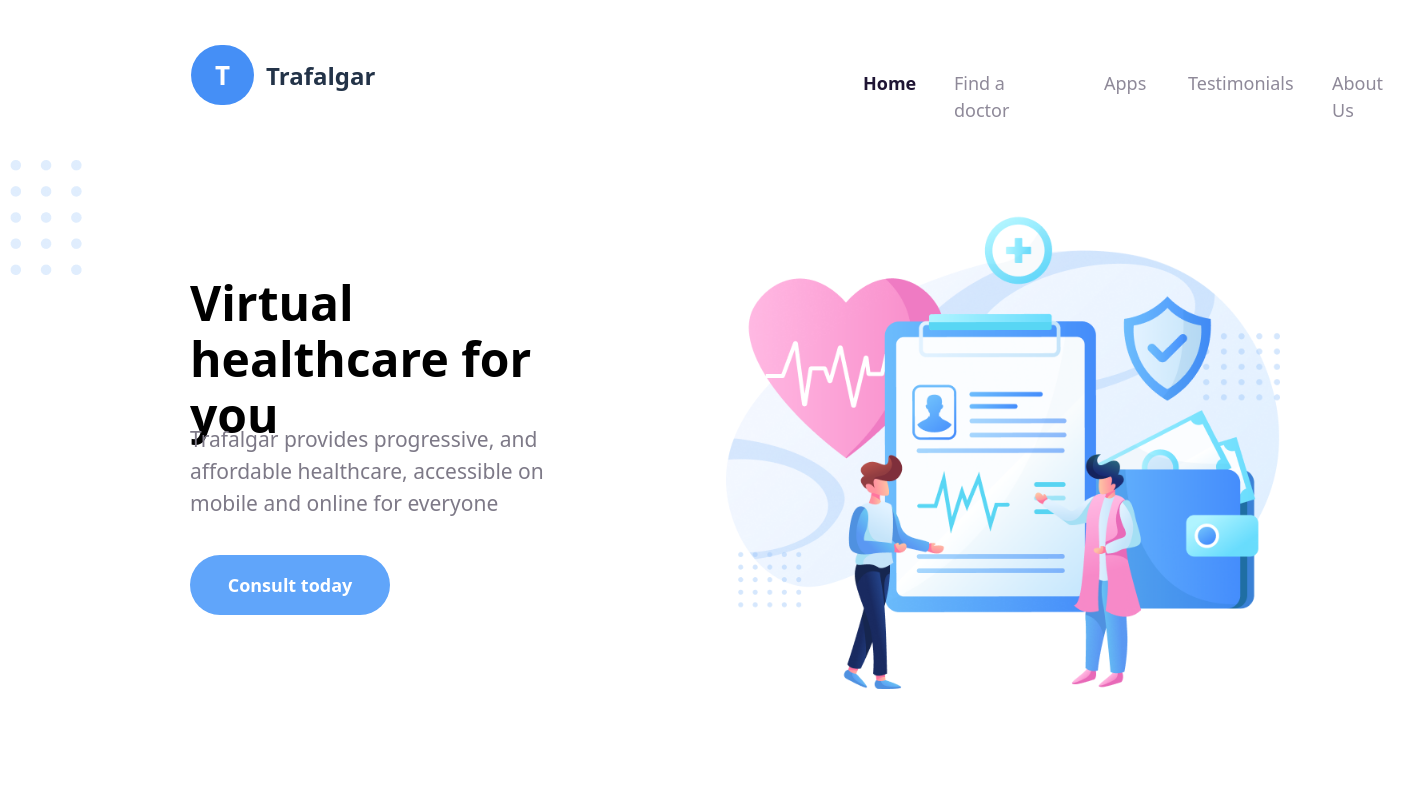
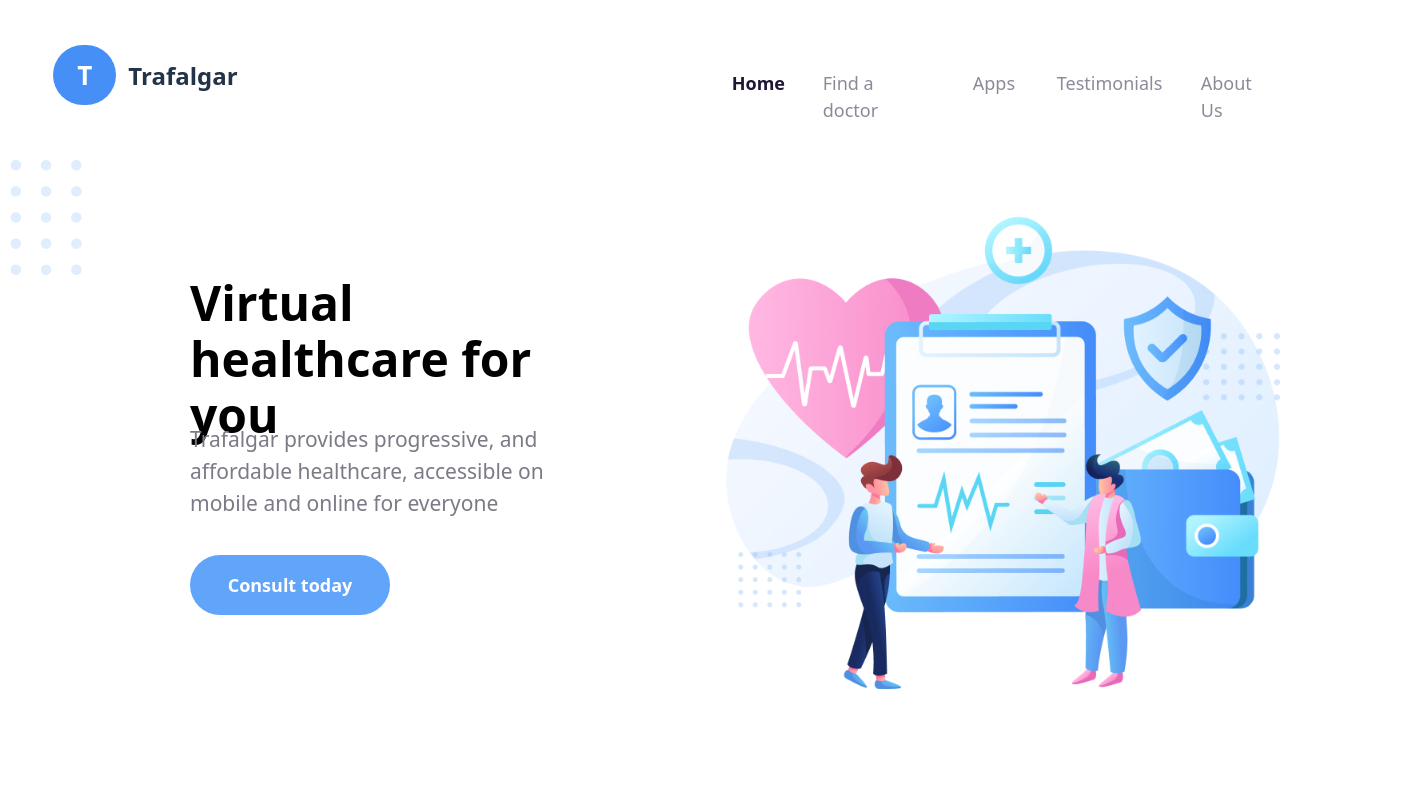
Before and after one commit to richardayikwei/Trafalgar-react, a React (Vite) app: page / in a window 1280 px wide. Shown: the top 800 px of the page, 1408 px wide, since content can reach past the window. Built offline with nearby package versions, Linux system fonts and the light colour scheme.

Commit message:
changing the responsiveness of the navbar

```diff
--- a/src/App.tsx
+++ b/src/App.tsx
@@ -15,10 +15,10 @@ function App() {
     <>
       <Navbar />
       <section>
-        <div className="hidden w-[131.58px] mt-[63px] md:flex ">
+        <div className="hidden w-[131.58px] h-[115px] mt-[63px] md:flex ">
           <img src={assets.bgimages.element} alt="element" />
         </div>
-        <div className="flex flex-col-reverse md:flex-row mx-auto md:mt-0 mt-[200px] ">
+        <div className="flex flex-col-reverse md:flex-row md:mt-0 mt-[200px]">
           <div className="flex flex-col md:w-[445px] space-y-9 w-[445px] h-[338px] rounded-[55px] md:ml-[190px] ">
             <h1 className="text-[48px] h-[112px] md:text-left text-center w-[427px] font-bold leading-[56px]">
               Virtual healthcare for you
--- a/src/components/Navbar.tsx
+++ b/src/components/Navbar.tsx
@@ -5,9 +5,9 @@ const Navbar = () => {
 
   return (
     <nav>
-      <div className="flex flex-col md:flex-row">
+      <div className="flex flex-col md:flex-row justify-around">
 
-        <div className="flex-col md:flex-row w-[160px] h-[41px] mt-[56px] md:ml-[191px] ml-[50px]">
+        <div className="flex-col md:flex-row w-[160px] h-[41px] mt-[56px] ml-[50px]">
           <h1 className="text-[#233348] font-bold text-[24px]">
             <span className="rounded-full bg-[#458FF6] text-[26px] py-3 px-6 mr-3 font-bold  text-white">
               T
@@ -16,7 +16,7 @@ const Navbar = () => {
           </h1>
         </div>
 
-        <div className="flex flex-col md:flex-row space-x-10  w-[545px] h-[23px] mt-[70px] md:ml-[512px] ml-[50px] text-[18px] text-[#1F1534]">
+        <div className="flex flex-col md:flex-row justify-between  w-[545px] h-[23px] mt-[70px] md:ml-[512px] ml-[50px] text-[18px] text-[#1F1534]">
           <a
             href="#"
             className="font-bold hover:bg-[#1F1534] w-[51px] hover:text-white"
```
